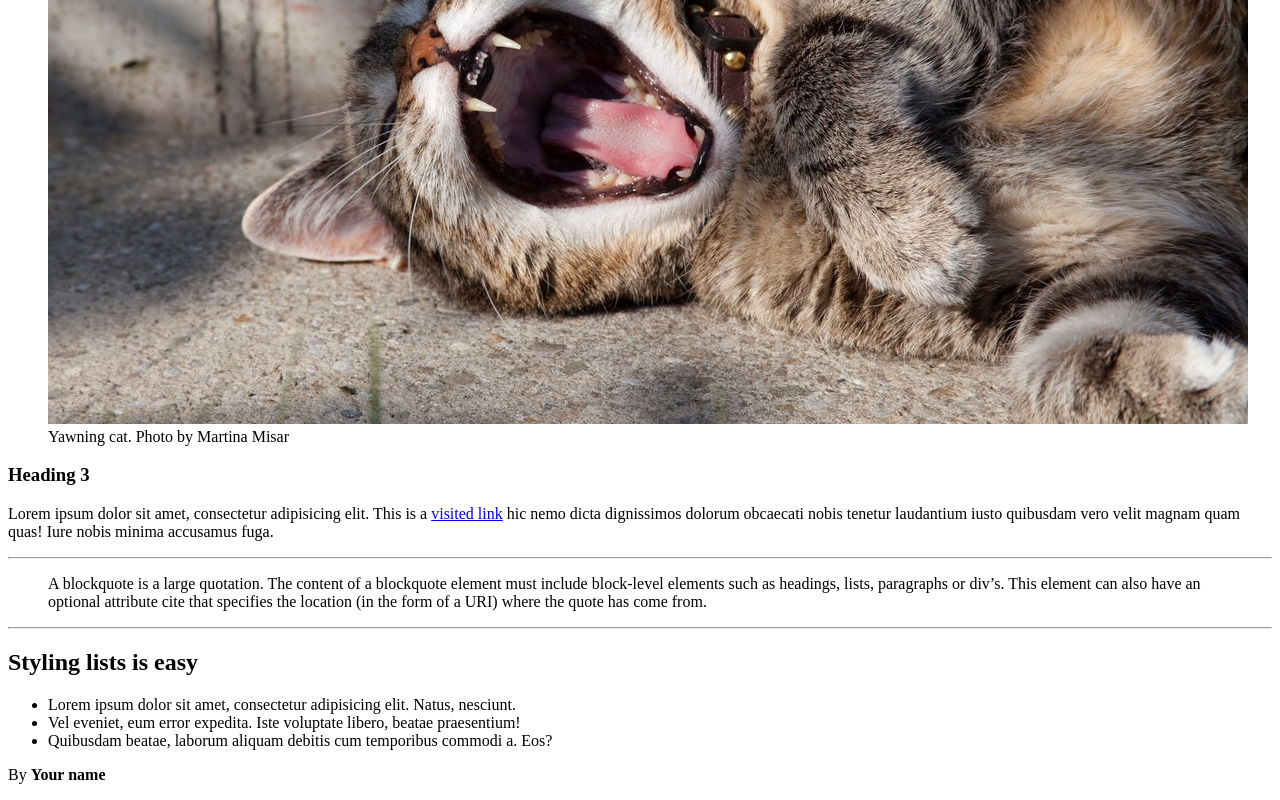
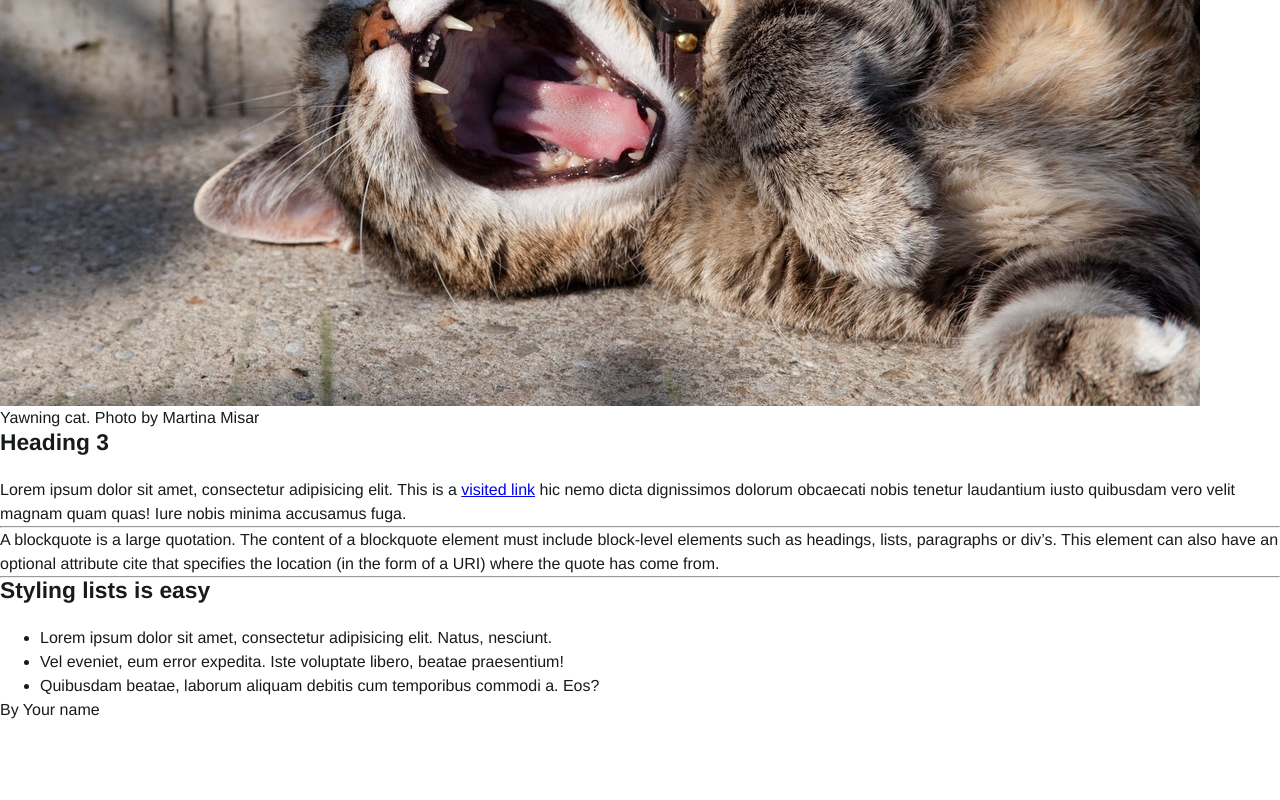
Before and after one commit to mct-ui/html5-boilerplate-DoeElijah, a plain HTML site: page index.html in a window 1280 px wide. Shown: the part 589-1389 px from the top of the page. After the commit the page ends 1311 px from the top, so only its background shows below. Drawn offline with Linux system fonts and the light colour scheme.

Commit message:
added default typography styles

```diff
--- a/css/screen.scss
+++ b/css/screen.scss
@@ -158,16 +158,18 @@ $breakpoints: (
 *,
 *:before,
 *:after {
-  // Reset box-sizing
+  box-sizing: border-boxs;
 }
 
 * {
-  // Reset margin and font-size and font-weight
+  margin: 0rem;
+  font-size: 100%;
+  font-weight: normal;
 }
 
 img {
-  // make images block level elements
-  // make images responsive
+  display: block;
+  max-width: 100%;
 }
 
 /*---------------------------------------/*
@@ -181,6 +183,11 @@ img {
 */
 
 html {
+  font-size: calc($root-font-size / 16 * 100%);
+  line-height: 1.5;
+  font-family: $font-family-primary;
+  color: $color-text;
+  scroll-behavior: smooth;
 }
 
 /*
@@ -188,6 +195,8 @@ html {
 */
 
 ::selection {
+  color: white;
+  background: $color-primary-light;
 }
 
 /*
@@ -195,19 +204,34 @@ html {
     ---
     Default markup for typographic elements
 */
-
 h1 {
+  font-size: $ms5;
+  font-weight: 700;
+  line-height: calc($baseline * 4);
+  margin-bottom: $space-m;
 }
 
 h2 {
+  font-weight: 700;
+  font-size: $ms3;
+  line-height: calc($baseline * 3);
+  margin-bottom: $space-m;
 }
 
 h3 {
+  font-weight: 700;
+  font-size: $ms3;
+  line-height: calc($baseline * 3);
+  margin-bottom: $space-m;
 }
 
 h4,
 h5,
 h6 {
+  font-weight: 700;
+  font-size: $ms0;
+  line-height: calc($baselin * 3);
+  margin-bottom: $space-m;
 }
 
 p,
@@ -217,23 +241,40 @@ dl,
 table,
 address,
 figure {
+  margin-bottom: $space-m;
 }
 
 ul,
 ol {
+  padding: 0;
+  list-style-position: inside;
 }
 
 li ul,
 li ol {
+  margin-bottom: 0;
 }
 
 blockquote {
+  font-family: $font-family-secondary;
+  font-style: italic;
+  font-size: $ms3;
+  line-height: calc($baseline * 4);
+  margin-bottom: $space-m;
 }
 
 figcaption {
+  font-size: $ms-1;
+  line-height: calc($baseline * 2);
+  margin-top: $space-xs;
+  color: $color-text-lighter;
 }
 
 hr {
+  border: 0;
+  height: 1px;
+  background: $color-border;
+  margin-bottom: $space-m;
 }
 
 a {
--- a/favicon/screen.scss
+++ b/favicon/screen.scss
@@ -155,12 +155,6 @@ $breakpoints: (
  # GENERIC
 /*---------------------------------------*/
 
-*,
-*:before,
-*:after {
-  box-sizing: border-box;
-}
-
 * {
   margin: 0;
   font-size: 100%;
@@ -173,8 +167,8 @@ img {
   display: block;
   max-width: 100%;
 }
-html {
-  background: green;
+body {
+  background-color: green;
 }
 /*---------------------------------------/*
  # ELEMENTS
@@ -185,14 +179,14 @@ html {
     ---
     Default markup for page level elements
 */
-
+/*
 html {
 }
-
+*/
 /*
     Customize the background color and color to match your design.
 */
-
+/*
 ::selection {
 }
 
@@ -202,6 +196,7 @@ html {
     Default markup for typographic elements
 */
 
+/*
 h1 {
 }
 
@@ -253,7 +248,7 @@ a:visited {
 
 a:active {
 }
-
+*/
 /*---------------------------------------/*
  # OBJECTS
 /*---------------------------------------*/
@@ -264,18 +259,20 @@ a:active {
     Creates a horizontal row with padding
 */
 
+/*
 .o-row {
 }
-
+*/
 /*
     Objects: Container
     ---
     Creates a horizontal container that sets de global max-width
 */
 
+/*
 .o-container {
 }
-
+/*
 /*
     Objects: Layout
     ---
--- a/index.html
+++ b/index.html
@@ -1,5 +1,5 @@
-<!doctype html>
-<html lang="">
+<!DOCTYPE html>
+<html lang="en">
 
 <head>
     <meta charset="utf-8">
@@ -7,11 +7,13 @@
     <title>HTML5 Boilerplate</title>
     <meta name="description" content="This is my HTML5 boilerplate.">
     <meta name="viewport" content="width=device-width, initial-scale=1.0">
+
     <link rel="stylesheet" href="css/screen.css">
 
-    <link rel="icon" href="./favicon/favicon.svg" type="image/svg+xml">
-    <link rel="icon" href="./favicon/favicon.ico" type="any">
-    <link rel="apple-touch-icon" href="./favicon/apple-touch-icon.png">
+    <link rel="icon" href="favicon/favicon.svg" type="image/svg+xml">
+    <link rel="icon" href="favicon/favicon.ico">
+
+    <link rel="apple-touch-icon" href="favicon/apple-touch-icon.png">
     <link rel="manifest" href="manifest.webmanifest">
 
 </head>
```
Also changed, not shown: test.html (added, +12 -0 lines), css/screen.css, favicon/screen.css.
